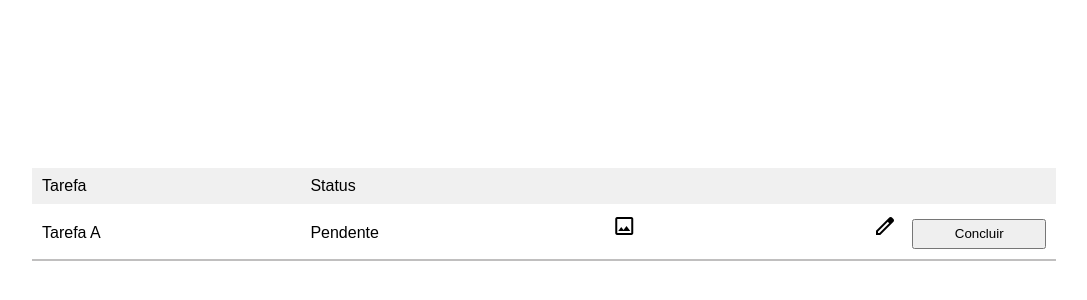
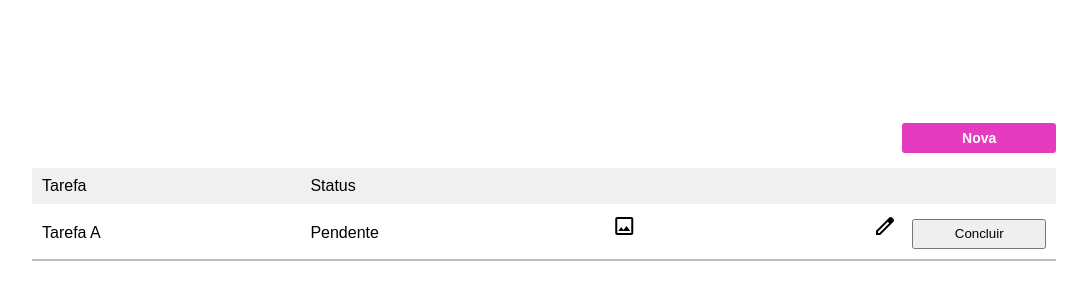
Before and after one commit to RayAra2004/task-manager-front, a React (Vite) app: page / in a window 1280 px wide. Shown: the part 208-508 px from the top of the page, without its empty margins (96-1183 px from the left). Built offline with nearby package versions, Linux system fonts and the light colour scheme.

Commit message:
fix: color variables

```diff
--- a/src/index.css
+++ b/src/index.css
@@ -57,11 +57,7 @@ strong{
 :root {
   font-family: 'Poppins', sans-serif;
 
-  --color-text-primary: #222222;
-  --color-bg-input: #EDEDEF;
-  --color-bg-main: #EFEFEF;
-  --color-bg-cardInformation-primary: #4D4494;
-  --color-br-cardInformation-secundary: #4F43AE;
+  --color-bg-button: #e43bbf;
 }
 
 *{
```
